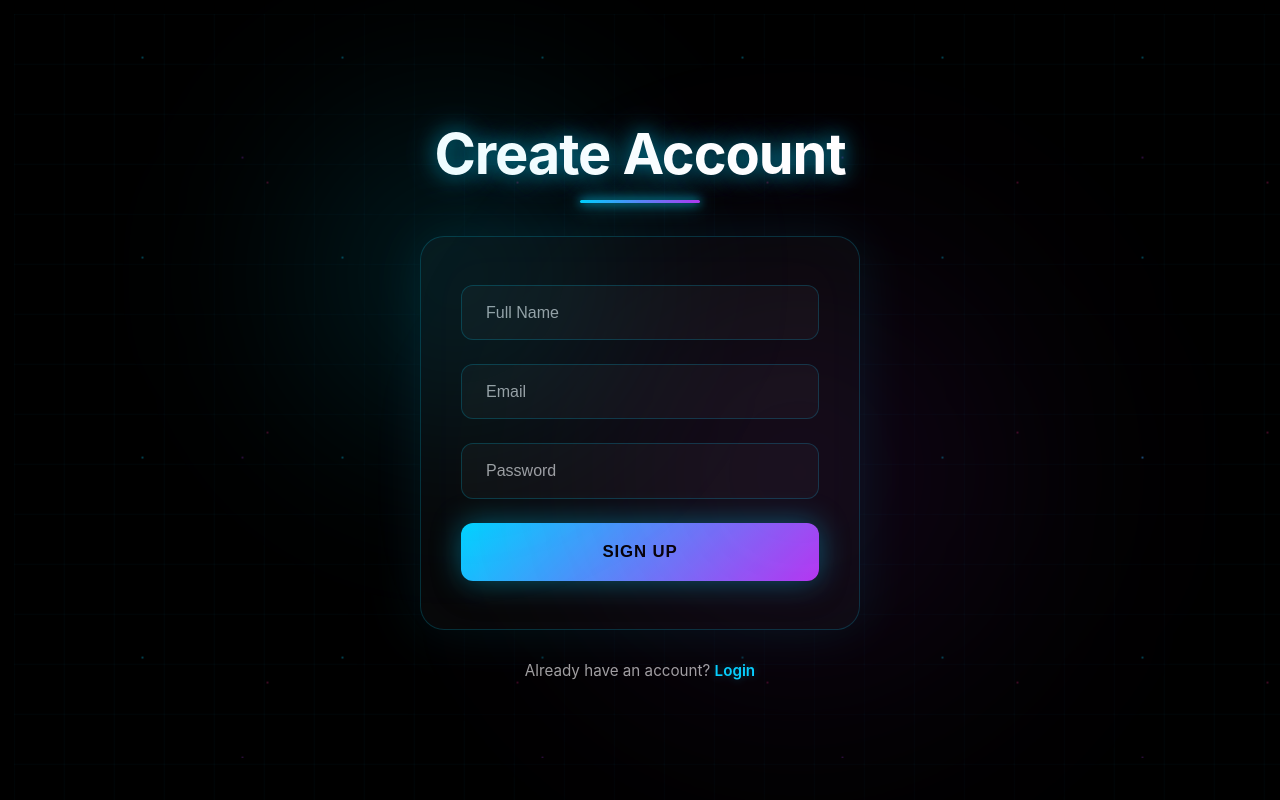
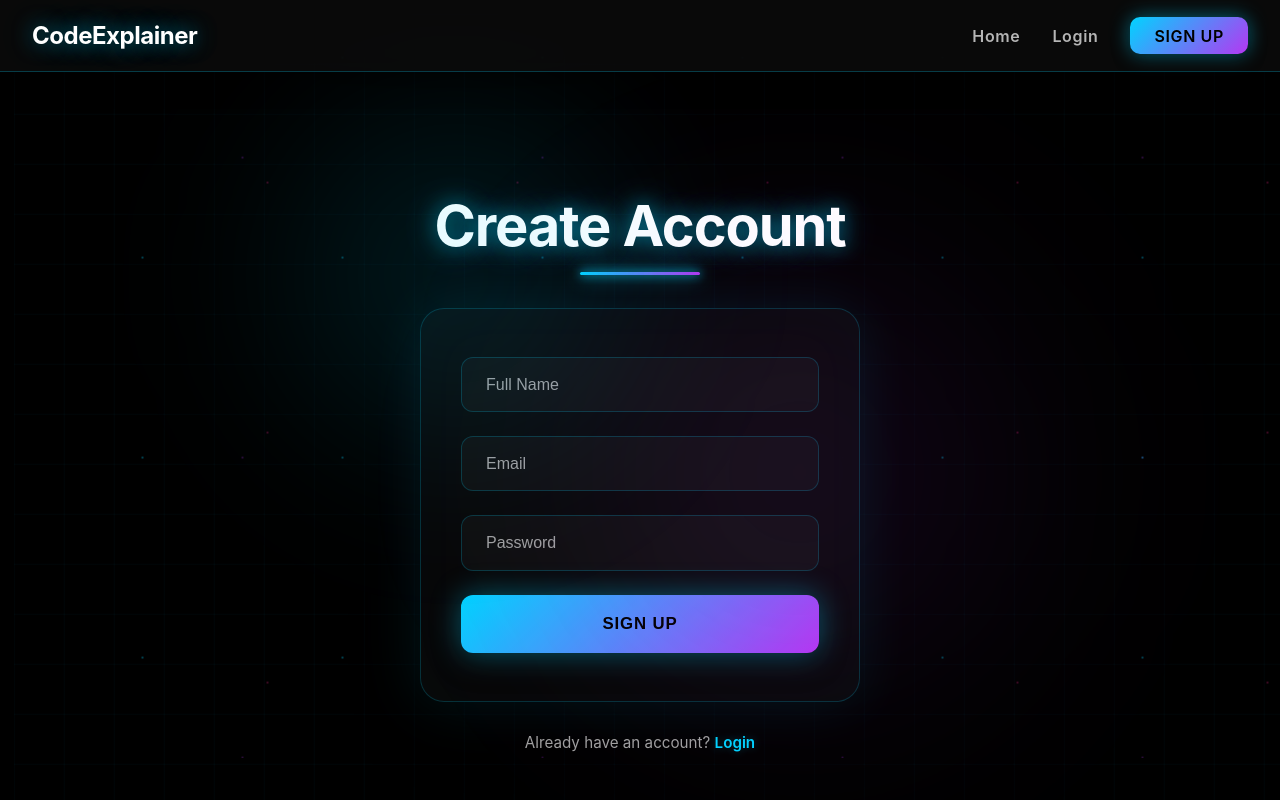
Before and after one commit to yadavrajneesh481/codedecoder, a React (Vite) app in the folder client/: page /signup in a window 1280 px wide. Built offline with nearby package versions, Linux system fonts and the light colour scheme.

Commit message:
Add Netlify SPA redirect

```diff
--- a/client/src/pages/Login.jsx
+++ b/client/src/pages/Login.jsx
@@ -1,5 +1,6 @@
 import React, { useState } from "react";
 import "./Login.css";
+import Navbar from "../components/Navbar";
 import { Link, useNavigate } from "react-router-dom";
 
 function Login() {
@@ -35,6 +36,8 @@ function Login() {
   };
 
   return (
+   <>
+   <Navbar/>
     <div className="auth-container">
       <h2>Login</h2>
 
@@ -64,6 +67,7 @@ function Login() {
         Don’t have an account? <Link to="/signup">Sign Up</Link>
       </p>
     </div>
+   </>
   );
 }
 
--- a/client/src/pages/Signup.jsx
+++ b/client/src/pages/Signup.jsx
@@ -1,6 +1,7 @@
 import React, { useState } from "react";
 import "./Signup.css";
 import { Link, useNavigate } from "react-router-dom";
+import Navbar from "../components/Navbar";
 
 function Signup() {
   const [name, setName] = useState("");
@@ -37,6 +38,9 @@ function Signup() {
   };
 
   return (
+  <>
+  <Navbar />
+
   <div className="auth-container">
   <h2>Create Account</h2>
 
@@ -71,7 +75,7 @@ function Signup() {
   <p>
     Already have an account? <Link to="/login">Login</Link>
   </p>
-    </div>
+</div></>
   );
 }
 
```
Lines whose indentation alone changed are shown as unchanged.
